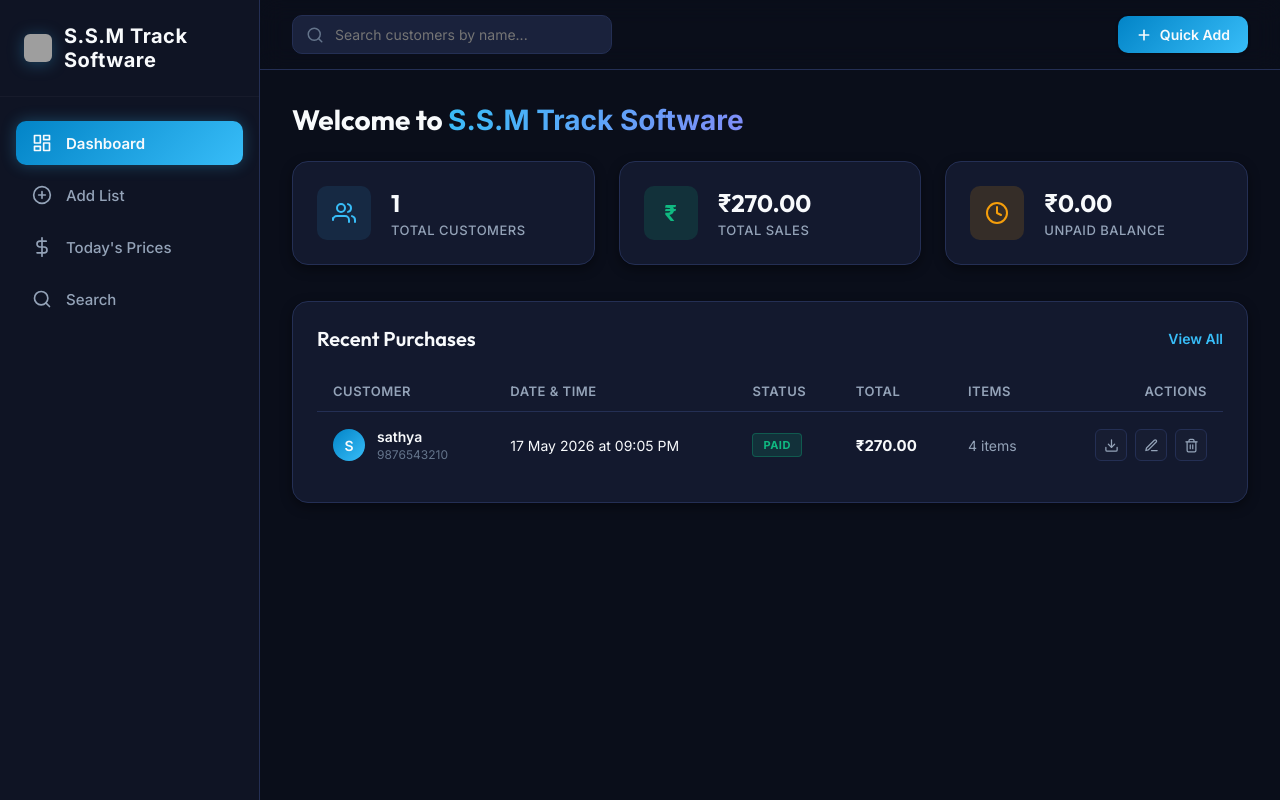
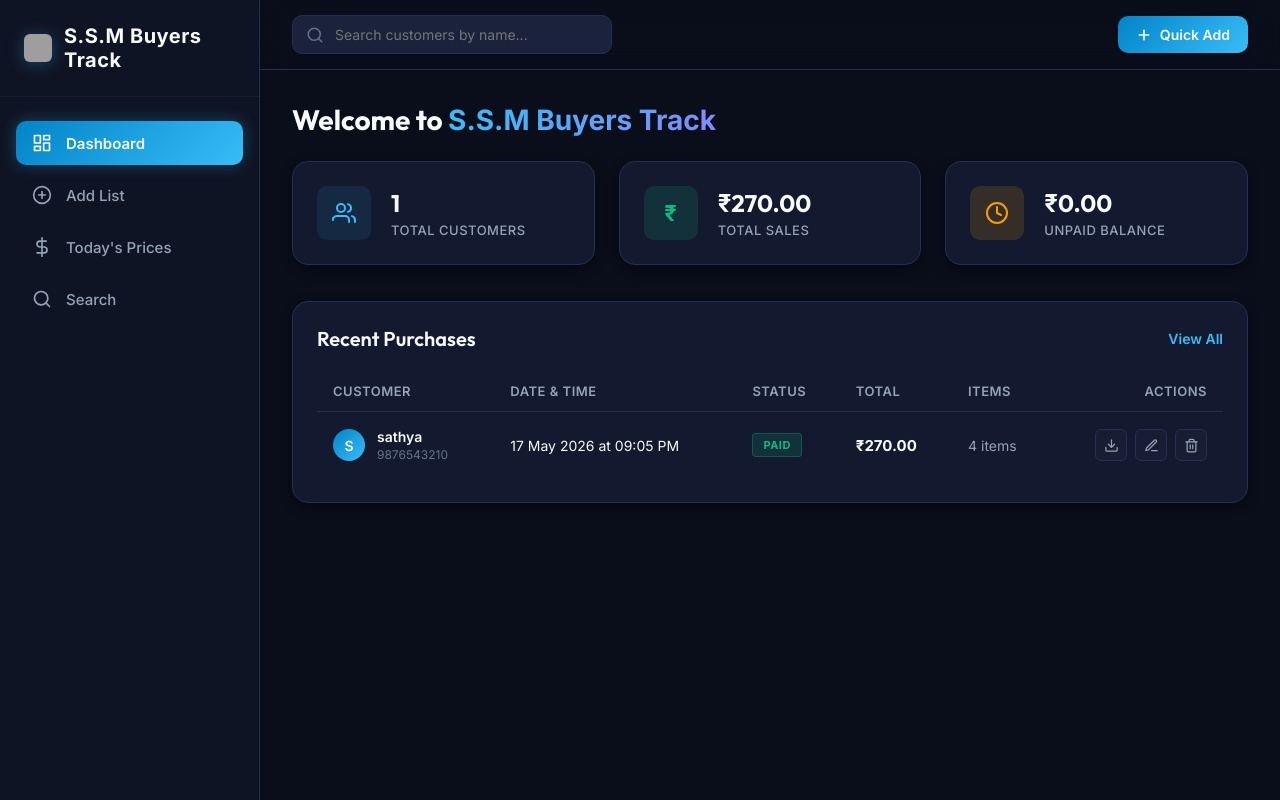
Before and after one commit to msv02/Customer-Buying-List-App, a plain HTML site: page index.html in a window 1280 px wide. Drawn offline with Linux system fonts and the light colour scheme; no server answers; grey boxes are pictures that could not be loaded.

Commit message:
Next commit

```diff
--- a/app.js
+++ b/app.js
@@ -1,5 +1,5 @@
 /* ==========================================================================
-   S.S.M TRACK SOFTWARE - MAIN APPLICATION ENGINE
+   S.S.M BUYERS TRACK - MAIN APPLICATION ENGINE
    ========================================================================== */
 
 // --- Default Data Configuration ---
--- a/index.html
+++ b/index.html
@@ -3,11 +3,8 @@
 <head>
     <meta charset="UTF-8">
     <meta name="viewport" content="width=device-width, initial-scale=1.0">
-    <title>S.S.M Track Software - Customer Buying List App</title>
-    <!-- Favicon -->
-    <link rel="icon" type="image/png" href="https://res.cloudinary.com/dbqd8ehhf/image/upload/q_auto/f_auto/v1779383440/ChatGPT_Image_May_21_2026_at_10_39_06_PM_br0jcp.png">
-    <link rel="shortcut icon" type="image/x-icon" href="https://res.cloudinary.com/dbqd8ehhf/image/upload/q_auto/f_auto/v1779383440/ChatGPT_Image_May_21_2026_at_10_39_06_PM_br0jcp.png">
-    <link rel="apple-touch-icon" href="https://res.cloudinary.com/dbqd8ehhf/image/upload/q_auto/f_auto/v1779383440/ChatGPT_Image_May_21_2026_at_10_39_06_PM_br0jcp.png">
+    <title>S.S.M Buyers Track - Customer Buying List App</title>
+    <link rel="icon" type="image/png" href="https://res.cloudinary.com/dbqd8ehhf/image/upload/q_auto/f_auto/v1779386177/ChatGPT_Image_May_21_2026_at_11_25_48_PM_noj0jk.png">
     <!-- Google Fonts -->
     <link rel="preconnect" href="https://fonts.googleapis.com">
     <link rel="preconnect" href="https://fonts.gstatic.com" crossorigin>
@@ -23,8 +20,8 @@
             <div class="sidebar-header">
                 <div class="logo">
                     <!-- Application Logo -->
-                    <img src="https://res.cloudinary.com/dbqd8ehhf/image/upload/q_auto/f_auto/v1779260059/ChatGPT_Image_May_20_2026_at_11_10_26_AM_wchtca.png" alt="S.S.M Track Software Logo" class="logo-icon" style="border-radius: 6px; object-fit: cover;">
-                    <span>S.S.M Track Software</span>
+                    <img src="https://res.cloudinary.com/dbqd8ehhf/image/upload/q_auto/f_auto/v1779386177/ChatGPT_Image_May_21_2026_at_11_25_48_PM_noj0jk.png" alt="S.S.M Buyers Track Logo" class="logo-icon" style="border-radius: 6px; object-fit: cover;">
+                    <span>S.S.M Buyers Track</span>
                 </div>
             </div>
 
@@ -94,7 +91,7 @@
 
                 <!-- VIEW 1: DASHBOARD -->
                 <section id="view-dashboard" class="app-view active">
-                    <h1 class="welcome-title">Welcome to <span class="highlight">S.S.M Track Software</span></h1>
+                    <h1 class="welcome-title">Welcome to <span class="highlight">S.S.M Buyers Track</span></h1>
 
                     <!-- Metrics Display Row -->
                     <div class="metrics-grid">
--- a/style.css
+++ b/style.css
@@ -1,5 +1,5 @@
 /* ==========================================================================
-   S.S.M TRACK SOFTWARE - DESIGN SYSTEM & STYLESHEET
+   S.S.M BUYERS TRACK - DESIGN SYSTEM & STYLESHEET
    ========================================================================== */
 
 :root {
```
